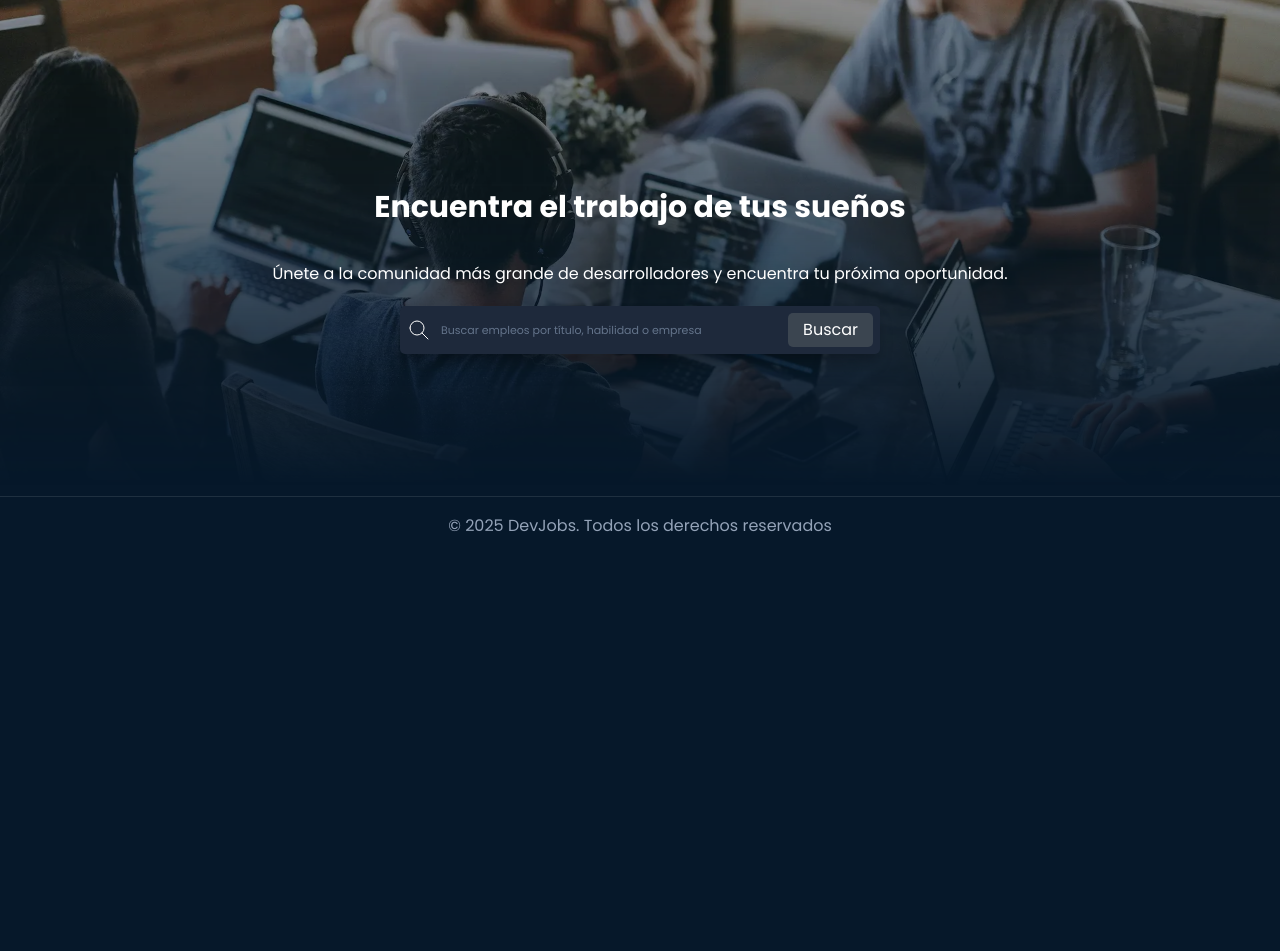
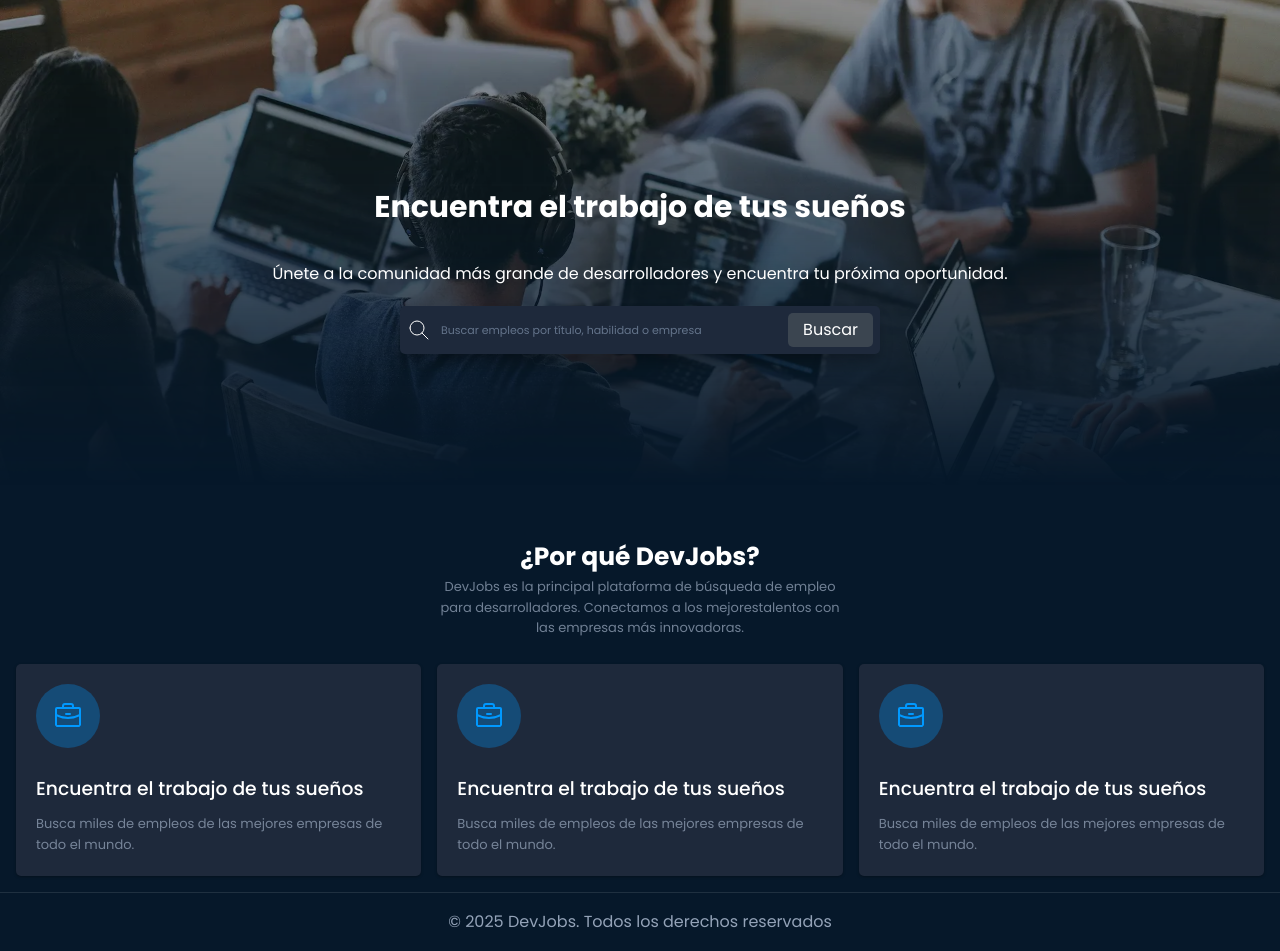
Before and after one commit to fguedez1311/aplicacionempleo, a website: page index.html in a window 1280 px wide. Shown: the part 79-1030 px from the top of the page. Before the commit the page ends 800 px from the top, so only its background shows below. Drawn offline with Linux system fonts and the light colour scheme.

Commit message:
Se creo la vista de maquetar la vista index.html

```diff
--- a/index.html
+++ b/index.html
@@ -52,6 +52,49 @@
             </div>
         </form>
     </section>
+    <section class="objetivos">
+          <header class="objetivos__header">
+              <h2 class="objetivos__h2">¿Por qué DevJobs?</h2>
+              <p class="objetivos__p">DevJobs es la principal plataforma de búsqueda de empleo para desarrolladores. Conectamos a los mejorestalentos con las empresas más innovadoras.</p>
+
+          </header>
+          <div class="objetivos__contenido">
+              <article class="objetivos__article">
+                    <svg class="objetivos__svg" fill="currentColor" height="32" viewBox="0 0 256 256" width="32" xmlns="http://www.w3.org/2000/svg"
+                      aria-hidden="true">
+                        <path
+                          d="M216,56H176V48a24,24,0,0,0-24-24H104A24,24,0,0,0,80,48v8H40A16,16,0,0,0,24,72V200a16,16,0,0,0,16,16H216a16,16,0,0,0,16-16V72A16,16,0,0,0,216,56ZM96,48a8,8,0,0,1,8-8h48a8,8,0,0,1,8,8v8H96ZM216,72v41.61A184,184,0,0,1,128,136a184.07,184.07,0,0,1-88-22.38V72Zm0,128H40V131.64A200.19,200.19,0,0,0,128,152a200.25,200.25,0,0,0,88-20.37V200ZM104,112a8,8,0,0,1,8-8h32a8,8,0,0,1,0,16H112A8,8,0,0,1,104,112Z">
+                        </path>
+                    </svg>
+                    <h3 class="objetivos__h3">Encuentra el trabajo de tus sueños</h3>
+                    <p class="objetivos__p">Busca miles de empleos de las mejores empresas de todo el mundo.</p>
+              </article>
+               <article class="objetivos__article">
+                    <svg class="objetivos__svg" fill="currentColor" height="32" viewBox="0 0 256 256" width="32" xmlns="http://www.w3.org/2000/svg"
+                      aria-hidden="true">
+                        <path
+                          d="M216,56H176V48a24,24,0,0,0-24-24H104A24,24,0,0,0,80,48v8H40A16,16,0,0,0,24,72V200a16,16,0,0,0,16,16H216a16,16,0,0,0,16-16V72A16,16,0,0,0,216,56ZM96,48a8,8,0,0,1,8-8h48a8,8,0,0,1,8,8v8H96ZM216,72v41.61A184,184,0,0,1,128,136a184.07,184.07,0,0,1-88-22.38V72Zm0,128H40V131.64A200.19,200.19,0,0,0,128,152a200.25,200.25,0,0,0,88-20.37V200ZM104,112a8,8,0,0,1,8-8h32a8,8,0,0,1,0,16H112A8,8,0,0,1,104,112Z">
+                        </path>
+                    </svg>
+                    <h3 class="objetivos__h3">Encuentra el trabajo de tus sueños</h3>
+                    <p class="objetivos__p">Busca miles de empleos de las mejores empresas de todo el mundo.</p>
+              </article>
+               <article class="objetivos__article">
+                    <svg class="objetivos__svg" fill="currentColor" height="32" viewBox="0 0 256 256" width="32" xmlns="http://www.w3.org/2000/svg"
+                      aria-hidden="true">
+                        <path
+                          d="M216,56H176V48a24,24,0,0,0-24-24H104A24,24,0,0,0,80,48v8H40A16,16,0,0,0,24,72V200a16,16,0,0,0,16,16H216a16,16,0,0,0,16-16V72A16,16,0,0,0,216,56ZM96,48a8,8,0,0,1,8-8h48a8,8,0,0,1,8,8v8H96ZM216,72v41.61A184,184,0,0,1,128,136a184.07,184.07,0,0,1-88-22.38V72Zm0,128H40V131.64A200.19,200.19,0,0,0,128,152a200.25,200.25,0,0,0,88-20.37V200ZM104,112a8,8,0,0,1,8-8h32a8,8,0,0,1,0,16H112A8,8,0,0,1,104,112Z">
+                        </path>
+                    </svg>
+                    <h3 class="objetivos__h3">Encuentra el trabajo de tus sueños</h3>
+                    <p class="objetivos__p">Busca miles de empleos de las mejores empresas de todo el mundo.</p>
+              </article>
+
+            </div>
+
+
+
+    </section>
   </main>
   <footer class="footer">
     <small class="footer__small">&copy; 2025 DevJobs. Todos los derechos reservados</small>
--- a/src/scss/layout/_index.scss
+++ b/src/scss/layout/_index.scss
@@ -1,3 +1,4 @@
 @forward 'header';
 @forward 'hero';
+@forward 'objetivos';
 @forward 'footer'
--- /dev/null
+++ b/src/scss/layout/_objetivos.scss
@@ -0,0 +1,63 @@
+@use 'base/variables' as v;
+@use 'base/mixins' as m;
+
+.objetivos{
+    padding-inline: 1.6rem;
+    background-color: v.$background;
+    padding-top: 2rem;
+
+    &__header{
+        display: flex;
+        flex-direction: column;
+        align-items: center;
+        text-align: center;
+        margin-bottom: 2.5rem;
+
+    }
+    &__h2{
+
+         margin-bottom: 0;
+         font-size: 2.5rem;
+    }
+    &__p{
+         font-size: 1.6rem;
+         opacity: .75;
+    }
+    &__contenido{
+        max-width: 1280px;
+        margin: 0 auto;
+        display: grid;
+        grid-template-columns: repeat(auto-fit, minmax(280px, 1fr));
+        gap: 16px
+    }
+    &__article{
+          background-color: v.$card-bg;
+          padding: 2rem;
+          margin-bottom: 16px;
+          border-radius: 0.5rem;
+          box-shadow: 0px 1px 3px 0 v.$shadow;
+    }
+    &__svg{
+          color: v.$primary-light;
+          background: rgba(0, 153, 255, 0.3);
+          border-radius: 9999px;
+          width: 64px;
+          height: 64px;
+          padding: 16px;
+    }
+    &__h3{
+         font-size: 1.875rem;
+         font-weight: 700;
+         color: v.$text-primary;
+         margin-bottom: 1rem;
+         font-weight: 500;
+    }
+    &__p{
+         font-size: 1.3rem;
+         color: v.$text-muted;
+         max-width: 42rem;
+         margin: 0 auto;
+         color: v.$text-muted;
+    }
+
+}
```
Also changed, not shown: build/css/app.css.
